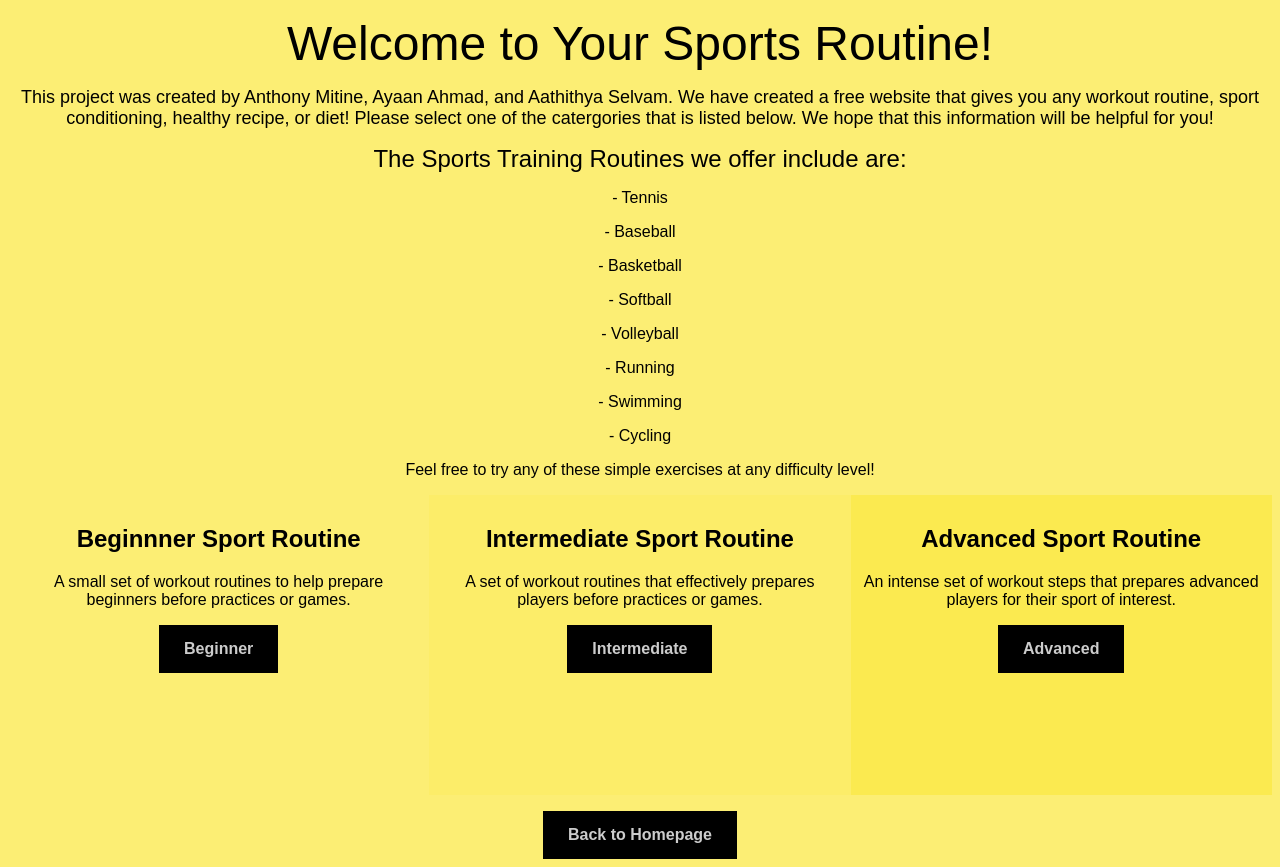
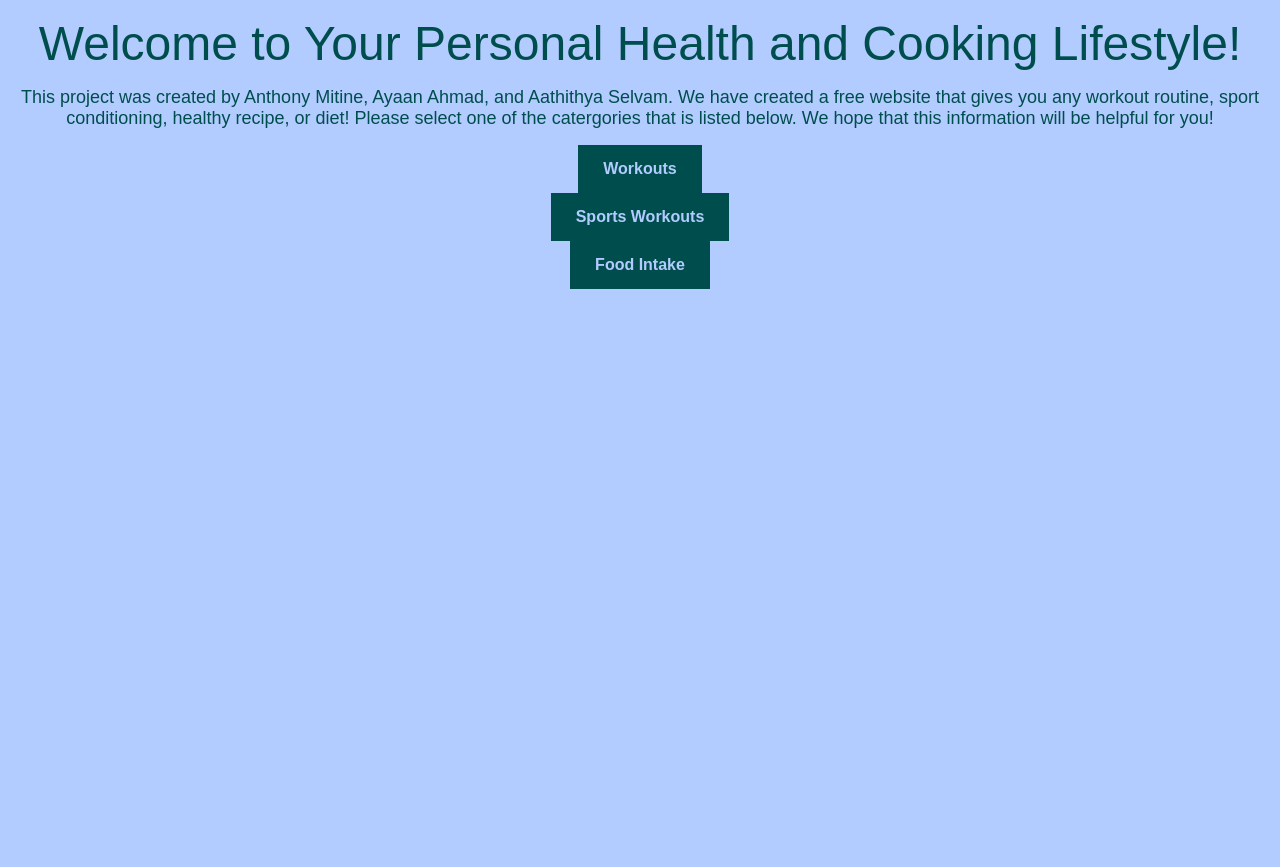
Before and after one commit to amitine26/Health-Hack-for-Lifestyle, a plain HTML site: page index.html in a window 1280 px wide. After the commit the page ends 800 px from the top, so only its background shows below. Drawn offline with Linux system fonts and the light colour scheme; a script that the page names is missing.

Commit message:
Add files via upload

```diff
--- a/index.html
+++ b/index.html
@@ -8,85 +8,26 @@
   </head>
 
   <p>
-  <span><font size="+6"> <font color = "#000000">Welcome to Your Sports Routine!</font></font></span>
+  <span><font size="+6"> <font color = "#004d4d">Welcome to Your Personal Health and Cooking Lifestyle!</font></font></span>
 </p>
 
 <p>
-<span><font size = "+1"><font color = "#000000">This project was created by Anthony Mitine, Ayaan Ahmad, and Aathithya Selvam. We have created a free website that gives you any workout routine, sport conditioning, healthy recipe, or diet! Please select one of the catergories that is listed below. We hope that this information will be helpful for you! </font></font></span>
+<span><font size = "+1"><font color = "#004d4d">This project was created by Anthony Mitine, Ayaan Ahmad, and Aathithya Selvam. We have created a free website that gives you any workout routine, sport conditioning, healthy recipe, or diet! Please select one of the catergories that is listed below. We hope that this information will be helpful for you! </font></font></span>
+</p>
 
- <p></p>
-<p><font size = "+2">
-  The Sports Training Routines we offer include are:
-</font></p>
-  <p>- Tennis</p>
-  <p>- Baseball</p>
-  <p>- Basketball</p>
-  <p>- Softball</p>
-  <p>- Volleyball</p>
-  <p>- Running</p>
-  <p>- Swimming</p>
-  <p>- Cycling</p>
-<p>Feel free to try any of these simple exercises at any difficulty level!</p>
-
-
-<meta name="viewport" content="width=device-width, initial-scale=1">
-<style>
-* {
-  box-sizing: border-box;
-}
-
-/* Create three equal columns that floats next to each other */
-.column {
-  float: left;
-  width: 33.33%;
-  padding: 10px;
-  height: 300px; /* Should be removed. Only for demonstration */
-}
-
-/* Clear floats after the columns */
-.row:after {
-  content: "";
-  display: table;
-  clear: both;
-}
-</style>
-</head>
-<body>
-
-
-<div class="row">
-  <div class="column" style="background-color:#fcee74;">
-    <h2>Beginnner Sport Routine</h2>
-    <p>A small set of workout routines to help prepare beginners before practices or games.</p>
-    <form action="https://Sports-Beginner.anthonymitine.repl.run" method="get">
-  <button class="button"><b>Beginner</b></button><br>
-  </div>
-  <div class="column" style="background-color:#fced69;">
-    <h2>Intermediate Sport Routine</h2>
-    <p>A set of workout routines that effectively prepares players before practices or games.</p>
-    </form><form action="https://Sports-Intermediate.anthonymitine.repl.run" method="get">
-  <button class="button"><b>Intermediate</b></button><br>
-  </div>
-  <div class="column" style="background-color:#fbea50;">
-    <h2>Advanced Sport Routine</h2>
-    <p>An intense set of workout steps that prepares advanced players for their sport of interest. </p>
-    </form><form action="https://Sports-Advanced.anthonymitine.repl.run" method="get">
-  <button class="button"><b>Advanced</b></button><br>
-</form>
-  </div>
-</div>
-
-
-
-</p>
-<p></p>
-<form action="https://Health-Webpage.anthonymitine.repl.co" method="get">
-  <button class="button"><b>Back to Homepage</b></button><br>
+<form action="https://Workout-Webpage.anthonymitine.repl.co" method="get">
+  <button class="button"><b>Workouts</b></button><br>
 </form>
 
+<form action="https://Sports-Webpage.anthonymitine.repl.co"  method="get">
+  <button class="button"><b>Sports Workouts</b></button><br>
+</form>
 
+<form action="https://Recipe-Webpage.anthonymitine.repl.co" method="get">
+  <button class="button"><b>Food Intake</b></button><br>
+</form>
 
-<body>
+  <body>
     <script src="script.js"></script>
   </body>
 </html>
--- a/style.css
+++ b/style.css
@@ -1,24 +1,22 @@
 body {
-  background-color:#fcee74;
+  background-color:#b2ccff;
   text-align:center;
-  color:#000000;
+  color:#004d4d;
   font-family: sans-serif, Cambria, Cochin, Georgia, Times, 'Times New Roman', serif;
-
 
 }
 
 .button {
-  background-color: #000000;
+  background-color: #004d4d;
   border: none;
-  color: #cccccc;
+  color: #b2ccff;
   padding: 15px 25px;
   text-align: center;
   font-size: 16px;
   cursor: pointer;
+  padding-bottom: -10px;
 }
 
 .button:hover {
-  background-color: #333333;
+  background-color: #006e6e;
 }
-
-.
```
